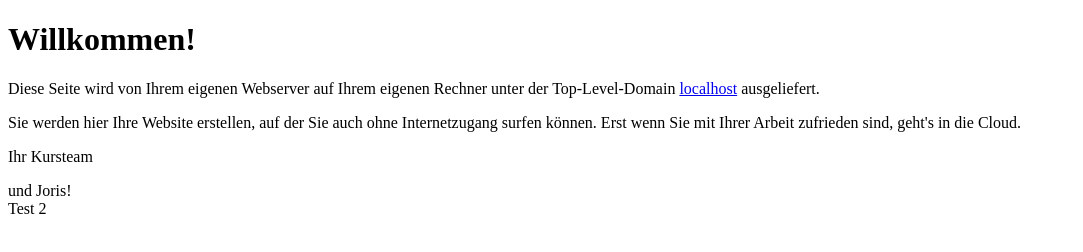
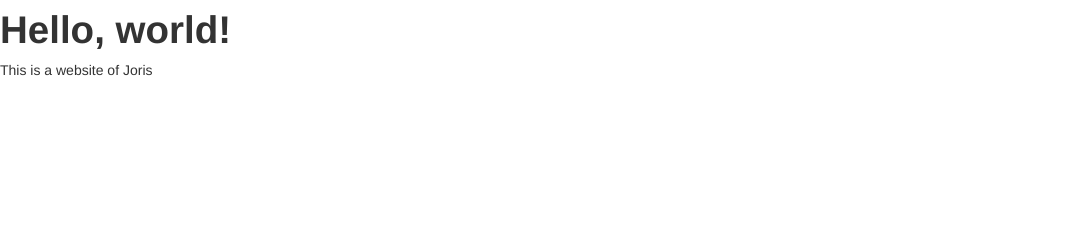
Before and after one commit to pLurchi/MyWebengineeringRepo, a plain HTML site: page index.html in a window 1280 px wide. Shown: the whole page, without its empty margins (0-1083 px from the left). Drawn offline with nearby package versions, Linux system fonts and the light colour scheme.

Commit message:
html neu

```diff
--- a/index.html
+++ b/index.html
@@ -1,29 +1,18 @@
     <!DOCTYPE html>
     <html>
     <head>
-<meta http-equiv="Content-Type" content="text/html;charset=utf-8" />
-<title>Willkommen!</title>
+    <title>Bootstrap 101 Template</title>
+    <meta name="viewport" content="width=device-width, initial-scale=1.0">
+    <!-- Bootstrap -->
+    <link href="css/bootstrap.min.css" rel="stylesheet" media="screen">
     </head>
     <body>
-<header>
-	<h1>Willkommen!</h1>
-</header>
-<article>
+    <h1>Hello, world!</h1>
+    <script src="http://code.jquery.com/jquery.js"></script>
+    <script src="js/bootstrap.min.js"></script>
+
     <p>
-		Diese Seite wird von Ihrem eigenen Webserver auf Ihrem eigenen Rechner unter der Top-Level-Domain
-		<a href="http://localhost">localhost</a> ausgeliefert.
+    	This is a website of Joris
     </p>
-	<p>
-		Sie werden hier Ihre Website erstellen, auf der Sie auch ohne Internetzugang surfen können.
-		Erst wenn Sie mit Ihrer Arbeit zufrieden sind, geht's in die Cloud.
-	</p>
-	<p>
-		Ihr Kursteam
-	</p>
-	<p>
-		und Joris!
-		<br> Test 2
-	</p>
-</article>
     </body>
     </html>
```
Lines whose indentation alone changed are shown as unchanged.
